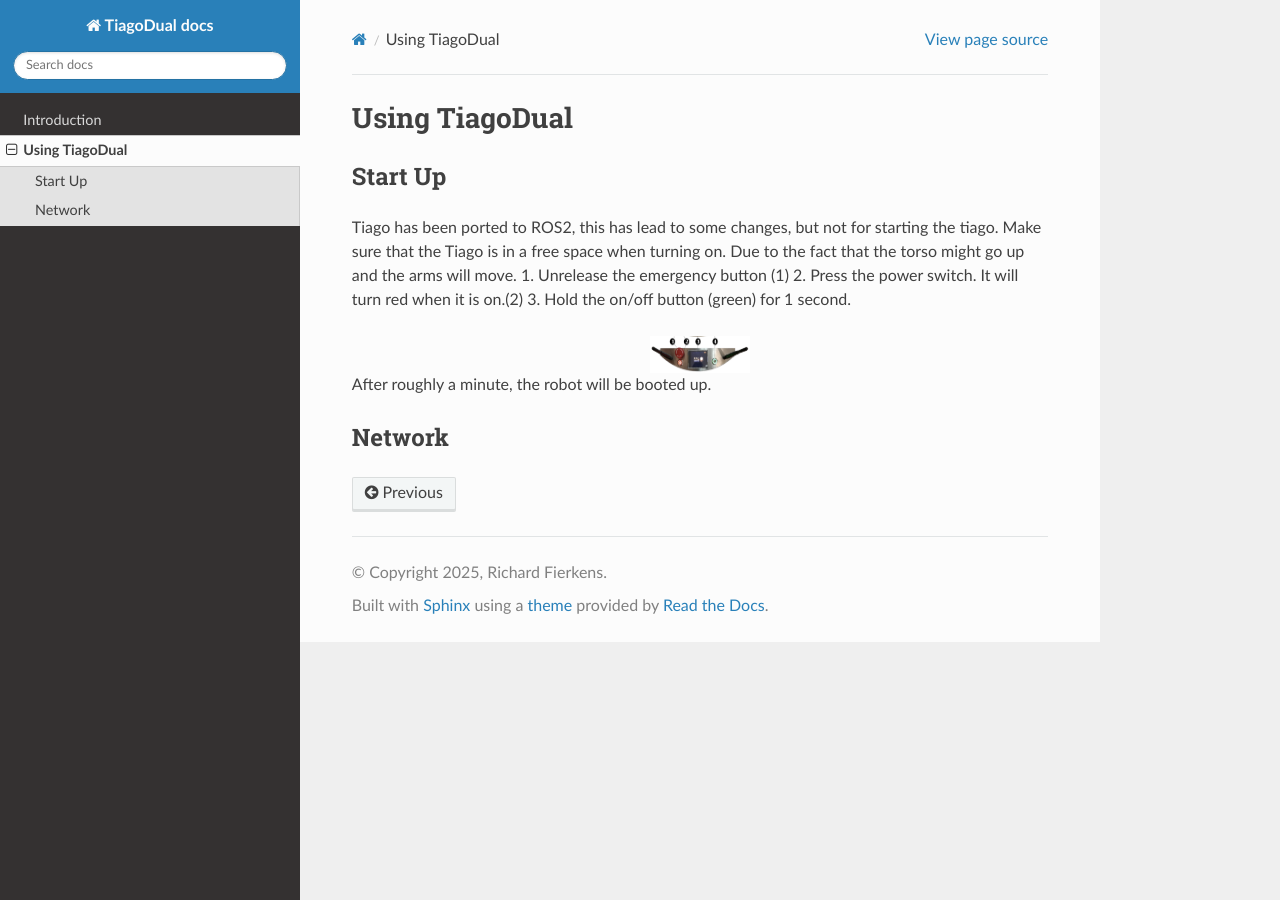
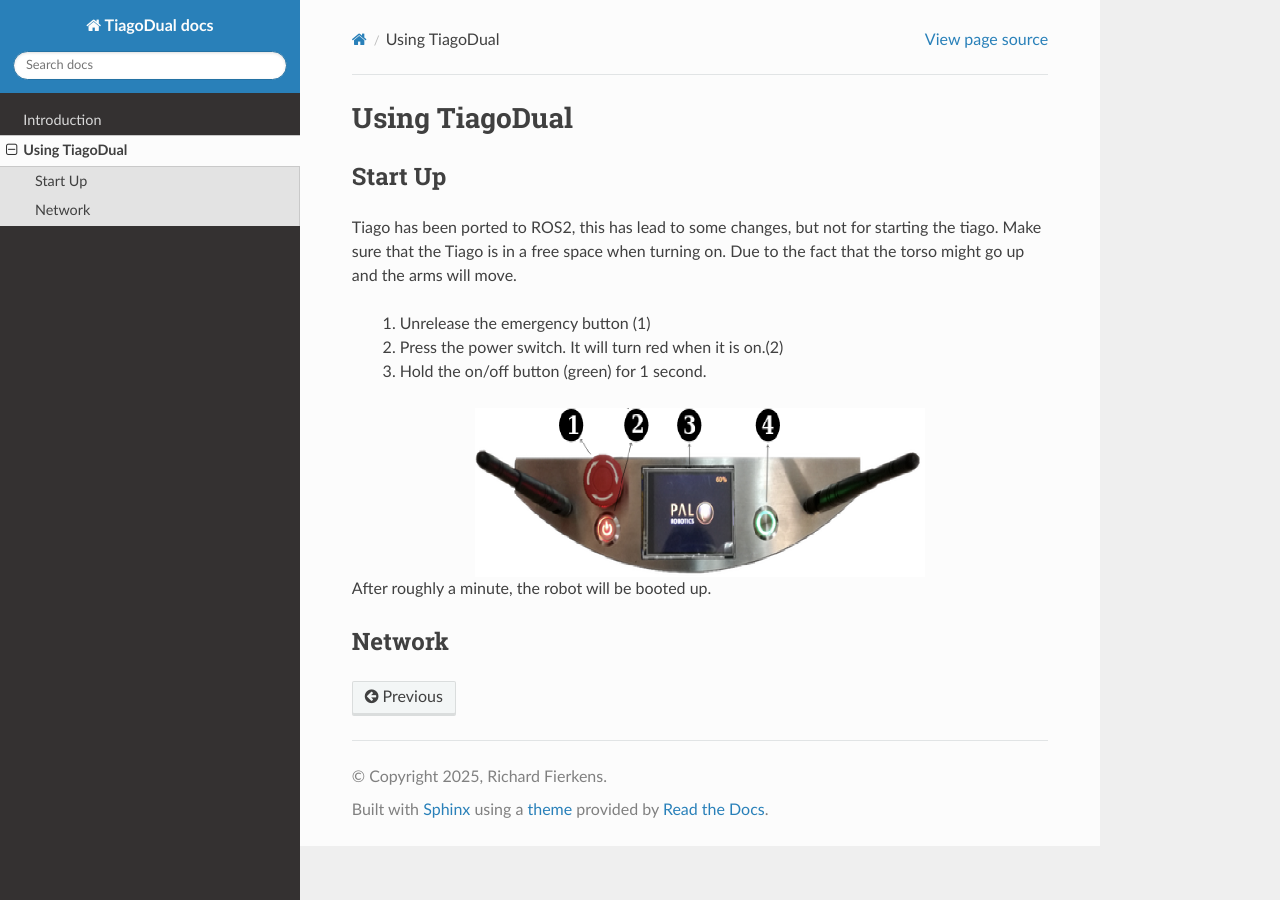
Before and after one commit to RichardFierkens/docs_tiago_dual, a Sphinx documentation site: the page built from docs/source/usage.rst, in a window 1280 px wide. Built offline with Sphinx 7.4.7 and the Read the Docs theme 3.1.0, drawn with Linux system fonts in a browser that asks for light colours.

Commit message:
fix picture size

```diff
--- a/docs/source/usage.rst
+++ b/docs/source/usage.rst
@@ -4,14 +4,15 @@ Using TiagoDual
 Start Up
 --------
 Tiago has been ported to ROS2, this has lead to some changes, but not for starting the tiago. Make sure that the Tiago is in a free space when turning on. Due to the fact that the torso might go up and the arms will move.
-1. Unrelease the emergency button (1)
-2. Press the power switch. It will turn red when it is on.(2)
-3. Hold the on/off button (green) for 1 second.
+
+	1. Unrelease the emergency button (1)
+	2. Press the power switch. It will turn red when it is on.(2)
+	3. Hold the on/off button (green) for 1 second.
 
 .. image:: back_tiago_base.png
-   :width: 200px
-   :height: 75px
-   :scale: 50 %
+   :width: 600px
+   :height: 225px
+   :scale: 75 %
    :align: center
 
 After roughly a minute, the robot will be booted up.
```
Also changed, not shown: docs/source/back_tiago_base.png.
